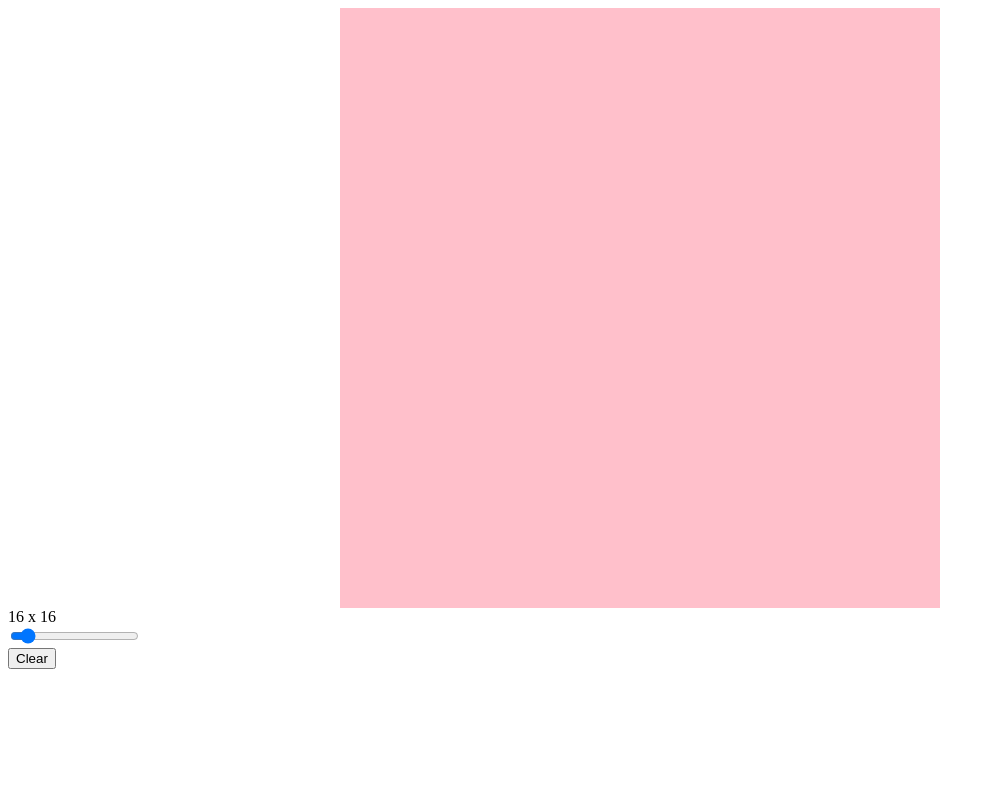
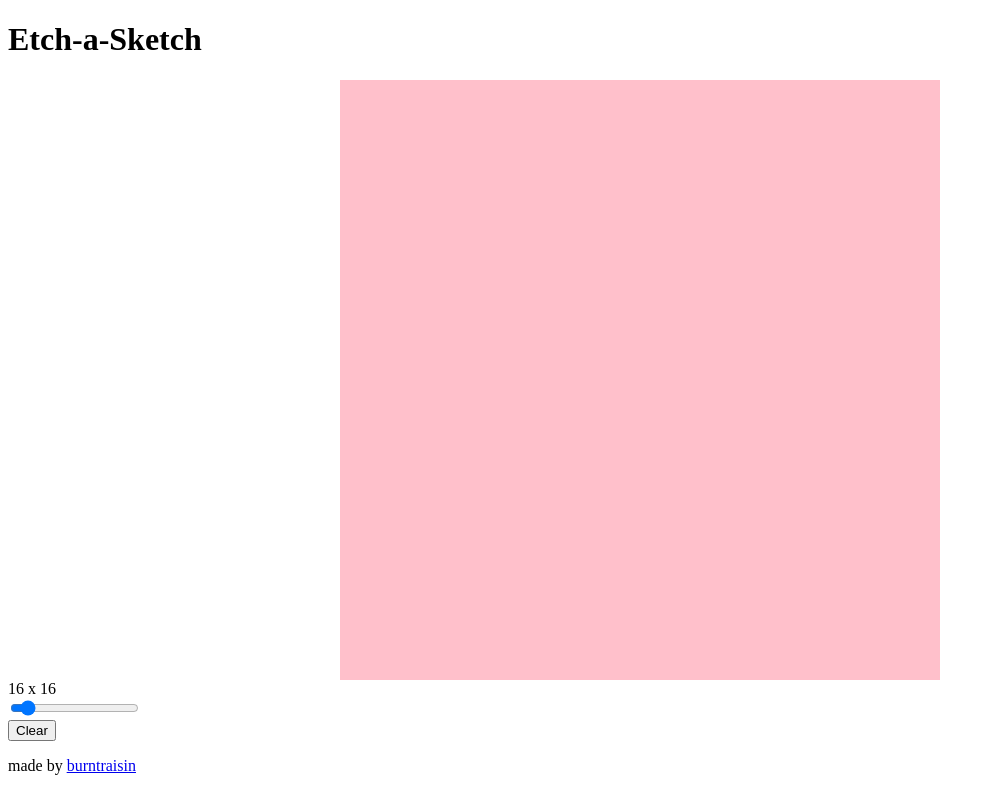
Before and after one commit to burntraisin/etch-a-sketch, a plain HTML site: page index.html in a window 1280 px wide. Shown: the whole page, without its empty margins (0-995 px from the left). Drawn offline with Linux system fonts and the light colour scheme.

```diff
--- a/index.html
+++ b/index.html
@@ -7,6 +7,7 @@
     </head>
     <body>
         <script src="script.js" defer></script>
+        <h1>Etch-a-Sketch</h1>
         <div class="grid-container">
             <div class="grid"></div>
         </div>
@@ -14,5 +15,8 @@
             <input type="range" min="8" max="100" step="4" value="16" class="slider">
         </div>
         <button class="clear">Clear</button>
+        <div class="footer">
+            <p>made by <a href="https://github.com/burntraisin" target="_blank">burntraisin</a></p>
+        </div>
     </body>
 </html>
```
Also changed, not shown: 6 other files.
